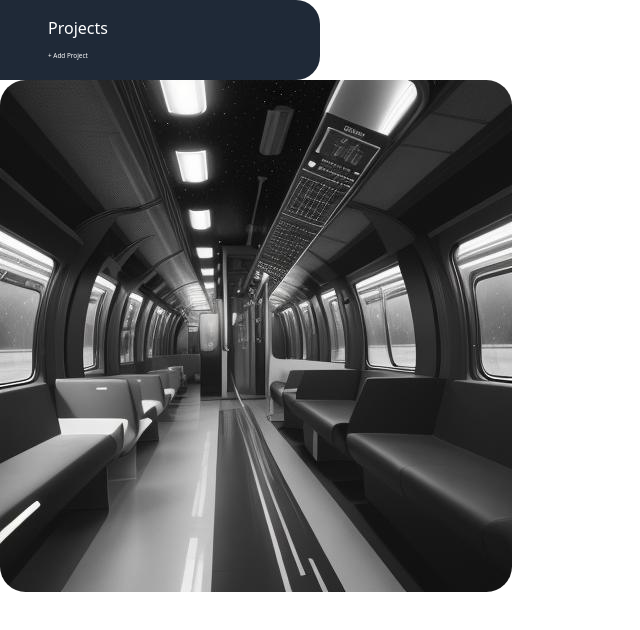
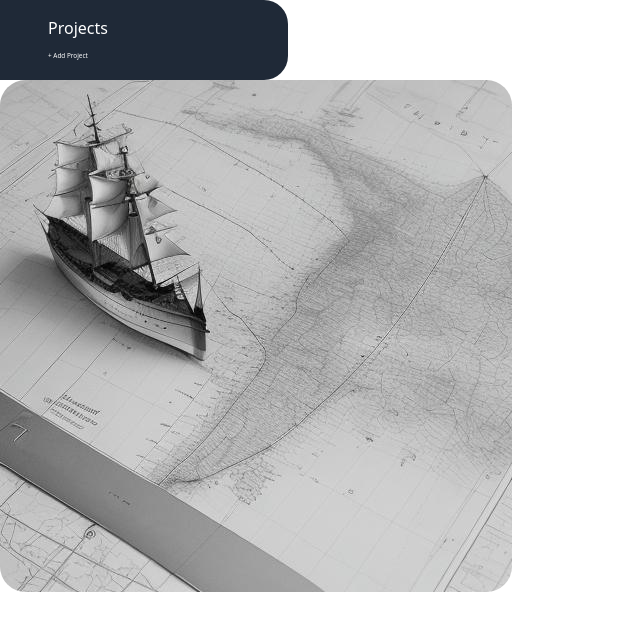
Before and after one commit to thegroosalugg/06-ProjectManager, a React (Vite) app: page / in a window 1280 px wide. Shown: the top 630 px of the page, without its empty margins (0-640 px from the left). Built offline with nearby package versions, Linux system fonts and the light colour scheme.

Commit message:
multiple cycling images added

```diff
--- a/src/components/Homepage.jsx
+++ b/src/components/Homepage.jsx
@@ -1,15 +1,28 @@
-import image01 from '../assets/image-01.jpg';
-import image02 from '../assets/image-02.jpg';
-import image03 from '../assets/image-03.jpg';
-import image04 from '../assets/image-04.jpg';
-import image05 from '../assets/image-05.jpg';
+import { useState, useEffect } from "react";
+import image01 from "../assets/image-01.jpg";
+import image02 from "../assets/image-02.jpg";
+import image03 from "../assets/image-03.jpg";
+import image04 from "../assets/image-04.jpg";
+import image05 from "../assets/image-05.jpg";
+
+const images = [image01, image02, image03, image04, image05];
 
 export default function Homepage() {
+  const [currentImage, setCurrentImage] = useState(0);
+
+  useEffect(() => {
+    const interval = setInterval(() => { // Update the current image index
+      setCurrentImage((prevIndex) => (prevIndex + 1) % images.length);
+    }, 8000); // Change image every 8000ms
+
+    return () => clearInterval(interval); // Cleanup the interval on component unmount
+  }, []); // Empty dependency array ensures that the effect runs only once on mount
+
   return (
-      <img
-        src={image05}
-        alt="wallpaper"
-        className="mx-auto md:mx-20 my-auto border-2 border-stone-400"
-      />
+    <img
+      src={images[currentImage]}
+      alt="wallpaper"
+      className="mx-auto md:mx-20 my-auto border-2 border-stone-400"
+    />
   );
 }
--- a/src/components/Sidebar.jsx
+++ b/src/components/Sidebar.jsx
@@ -13,7 +13,7 @@ export default function Sidebar({ projects, toggleForm }) {
       <ul className="md:mt-3 max-h-60 overflow-auto">
         {projects.map((project, index) => (
           <li key={`${index} ${project.name}`}>
-            <button className="md:p-1 md:mb-1 text-xxs md:text-lg uppercase hover:text-stone-500">
+            <button className="md:p-1 md:mb-1 text-xs md:text-lg uppercase hover:text-stone-500">
               {project.name}
             </button>
           </li>
--- a/src/index.css
+++ b/src/index.css
@@ -1,14 +1,6 @@
 @tailwind base;
 @tailwind components;
 @tailwind utilities;
-
-
-/* img {
-  width: 8rem;
-  object-fit: contain;
-  margin: 3rem auto 1rem auto;
-  filter: drop-shadow(0 0 8px rgba(0, 0, 0, 0.4));
-} */
 
 button {
   transition: background-color 0.5s ease, color 0.5s ease;
@@ -39,7 +31,7 @@ img {
 
 @media (min-width: 768px) {
   #sidebar {
-    width: 20rem;
+    width: 18rem;
     padding: 1rem 1rem 1rem 3rem;
     /* display: flex; */
   }
```
